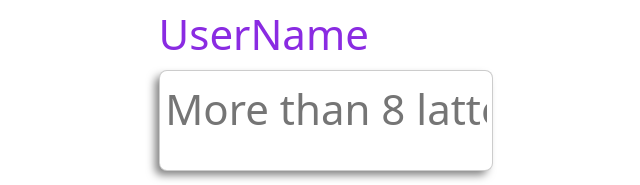
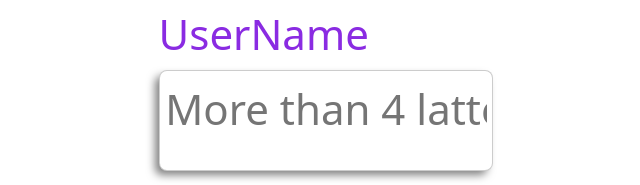
Before and after one commit to KerlosSoNy/Personal-Note, a plain HTML site: page signUP.html in a window 1280 px wide. Shown: the part 553-738 px from the top of the page, 314-954 px from the left. Drawn offline with Linux system fonts and the light colour scheme.

Commit message:
Update signUP.html

```diff
--- a/signUP.html
+++ b/signUP.html
@@ -25,7 +25,7 @@
             <label for="secondName">Second Name</label>
             <input type="text" id="secondName" name="secondName" class="secondName" required placeholder="More than 3 latters">
             <label for="UserName">UserName</label>
-            <input type="text" id="UserName" name="UserName" class="UserName" required placeholder="More than 8 latters">
+            <input type="text" id="UserName" name="UserName" class="UserName" required placeholder="More than 4 latters">
             <label for="phoneNumber">Phone Number</label>
             <input type="text" id="phoneNumber" name="phoneNumber" class="phoneNumber" required placeholder="01xxxxxxxxx">
             <label for="country">Country</label>
```
